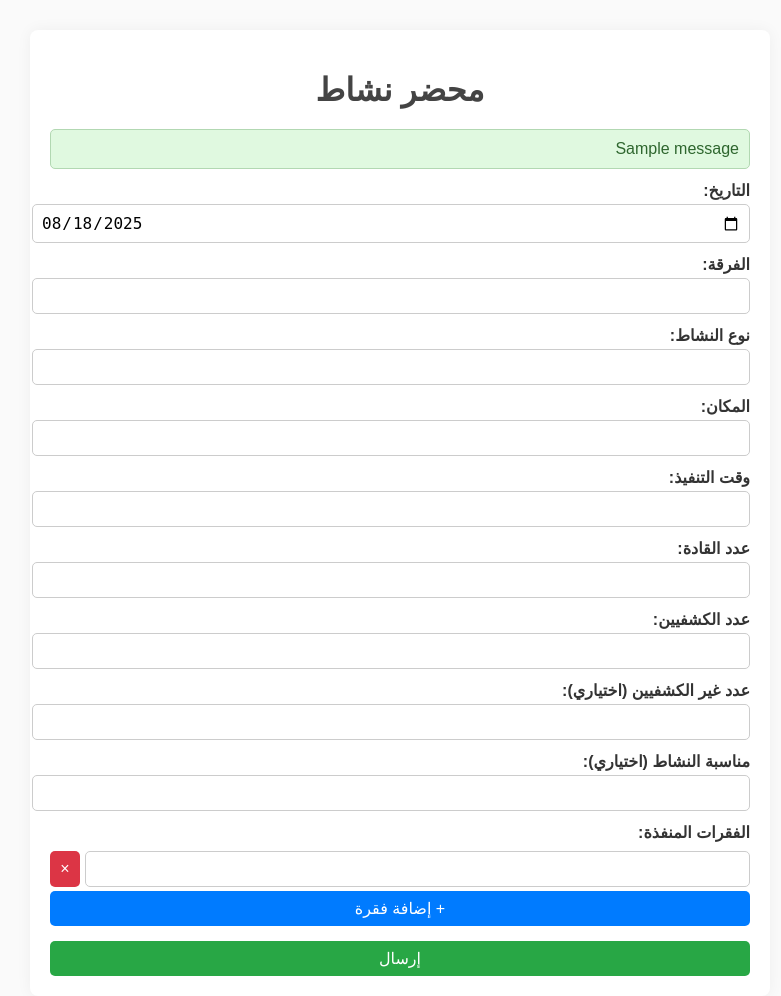
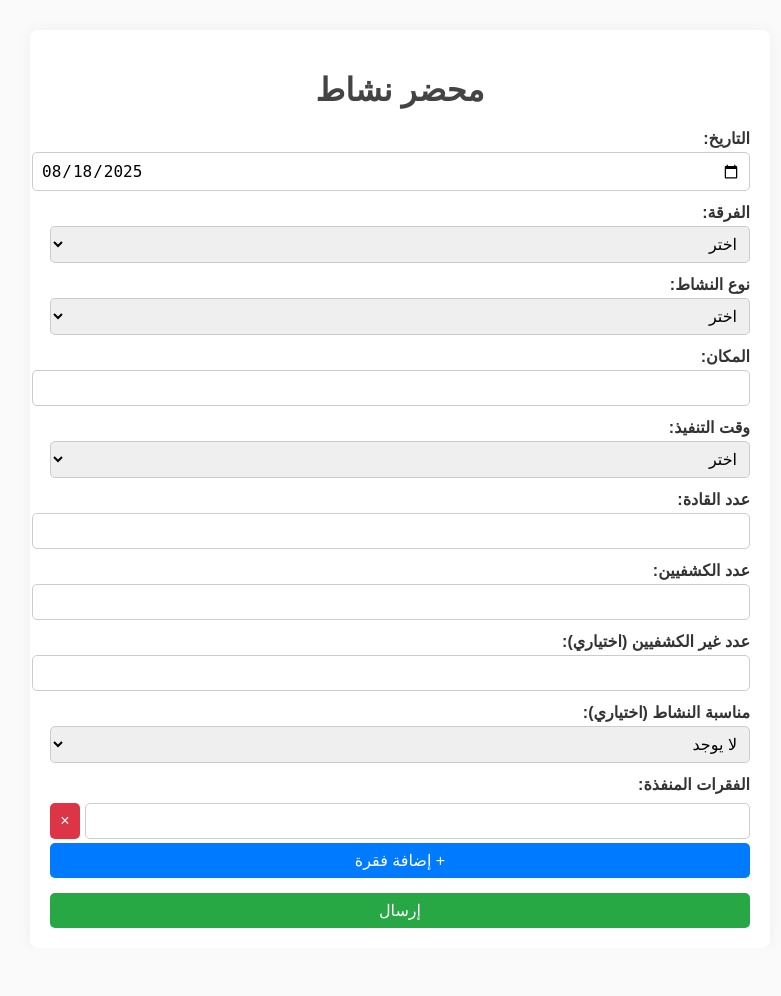
Before and after one commit to MhmdMC/Kashefe, a Flask app: page / in a window 1280 px wide. Shown: the whole page, without its empty margins (240-1021 px from the left). After the commit the page ends 928 px from the top, so only its background shows below. Run offline with Flask 3, Linux system fonts and the light colour scheme; one stand-in notice (Sample message) is shown; some libraries are stand-ins or nearby versions.

Commit message:
Update index.html

```diff
--- a/templates/index.html
+++ b/templates/index.html
@@ -4,6 +4,9 @@
   <meta charset="UTF-8">
   <meta name="viewport" content="width=device-width, initial-scale=1.0">
   <title>نموذج النشاط</title>
+
+  <!-- Choices.js CSS -->
+  <link rel="stylesheet" href="https://cdn.jsdelivr.net/npm/choices.js/public/assets/styles/choices.min.css">
   <style>
       body {
           font-family: sans-serif;
@@ -31,7 +34,7 @@
           margin-top: 12px;
           font-weight: bold;
       }
-        input, button {
+      input, select, button {
           width: 100%;
           padding: 8px;
           margin-top: 4px;
@@ -54,29 +57,9 @@
           flex: 0 0 auto;
           padding: 5px 10px;
       }
-        .success {
-            background: #e0f9e0;
-            padding: 10px;
-            border: 1px solid #b2d8b2;
-            margin-bottom: 10px;
-            border-radius: 5px;
-            color: #2e662e;
-        }
-        .error {
-            background: #fde0e0;
-            padding: 10px;
-            border: 1px solid #d8b2b2;
-            margin-bottom: 10px;
-            border-radius: 5px;
-            color: #662e2e;
-        }
       .add-btn {
           background: #007bff;
           color: white;
-            border: none;
-        }
-        .move-btn {
-            background: #ccc;
           border: none;
       }
       .remove-btn {
@@ -91,6 +74,17 @@
           margin-top: 15px;
           border: none;
       }
+
+      /* Fix dropdown arrow overlap in RTL */
+    .choices[data-type*="select-one"]::after {
+        left: 11px;       /* move arrow to the left */
+        right: auto;      /* disable default right */
+    }
+    .choices[data-type*="select-one"] .choices__inner {
+        padding-left: 2.5em;  /* add padding so text doesn't hit the arrow */
+        padding-right: 0.75em;
+    }
+
   </style>
 </head>
 <body>
@@ -98,19 +92,12 @@
 <div class="container">
   <h1>محضر نشاط</h1>
 
-    {% with messages = get_flashed_messages(with_categories=true) %}
-      {% for category, message in messages %}
-        <div class="{{ category }}">{{ message }}</div>
-      {% endfor %}
-    {% endwith %}
-
   <form method="POST">
       <label>التاريخ:</label>
-        <input type="date" name="date" value="{{ today }}">
+      <input type="date" name="date" value="{{ today }}" required>
 
       <label>الفرقة:</label>
-        <input list="group" id="eventInput" name="group">
-        <datalist id="group" required>
+      <select id="group" name="group" required>
           <option value="">اختر</option>
             <option>فوج الامام الباقر (ع)/ تفاحتا</option>
             <option>فوج الامام الباقر (ع)/ تفاحتا/مرحلة البراعم</option>
@@ -123,11 +110,10 @@
             <option>فوج الامام الباقر (ع)/ تفاحتا/امانة الموارد البشرية</option>
             <option>فوج الامام الباقر (ع)/ تفاحتا/امانة الاعلام</option>
             <option>فوج الامام الباقر (ع)/ تفاحتا/فرقة الخدمة المجتمعية</option>
-        </datalist>
+      </select>
 
       <label>نوع النشاط:</label>
-        <input list="activity_type" id="eventInput" name="activity_type">
-        <datalist id="activity_type" required>
+      <select id="activity_type" name="activity_type" required>
           <option value="">اختر</option>
             <option>برنامج لصلاة الجماعة</option>
             <option>إذاعة بيان ودعوة</option>
@@ -814,21 +800,20 @@
             <option>تدريب للفرقة الفنية</option>
             <option>تنظيم نشاط صناعة المجسمات</option>
             <option>تنظيم نشاط للرسومات</option>
-        </datalist>
+      </select>
 
       <label>المكان:</label>
       <input type="text" name="place" required>
 
       <label>وقت التنفيذ:</label>
-        <input list="time" id="eventInput" name="time">
-        <datalist id="time" required>
+      <select id="time" name="time" required>
           <option value="">اختر</option>
             <option>قبل الظهر</option>
             <option>بعد الظهر</option>
             <option>مساءً</option>
             <option>فجراً</option>
             <option>كامل اليوم</option>
-        </datalist>
+      </select>
 
       <label>عدد القادة:</label>
       <input type="number" name="leaders" required min="0">
@@ -840,8 +825,7 @@
       <input type="number" name="non_scouts" min="0">
 
       <label>مناسبة النشاط (اختياري):</label>
-        <input list="occasion" id="eventInput"  name="occasion">
-        <datalist id="occasion">
+      <select id="occasion" name="occasion">
           <option value="">لا يوجد</option>
             <option>ولادة الرسول(ص) وحفيده الصادق(ع) (يوم القائد)</option>
             <option>شهادة الرسول(ص) وحفيديه المجتبى(ع) والرضا(ع)</option>
@@ -901,7 +885,7 @@
             <option>وفاة أم البنين (ع)</option>
             <option>عيد الجيش</option>
             <option>ذكرى شهادة الامين العام سيد شهداء الأمة</option>
-        </datalist>
+      </select>
 
       <label>الفقرات المنفذة:</label>
       <div id="paragraphs"></div>
@@ -911,7 +895,16 @@
   </form>
 </div>
 
+<!-- Choices.js -->
+<script src="https://cdn.jsdelivr.net/npm/choices.js/public/assets/scripts/choices.min.js"></script>
 <script>
+  // Enable searchable selects
+  new Choices("#group", { searchEnabled: true, placeholder: true, searchPlaceholderValue: "ابحث..." });
+  new Choices("#activity_type", { searchEnabled: true });
+  new Choices("#time", { searchEnabled: true });
+  new Choices("#occasion", { searchEnabled: true });
+
+  // Dynamic paragraphs
   function addParagraph(value = "") {
       const container = document.getElementById("paragraphs");
       const div = document.createElement("div");
@@ -922,27 +915,11 @@ function addParagraph(value = "") {
       `;
       container.appendChild(div);
   }
-
   function removeParagraph(btn) {
       btn.parentElement.remove();
   }
-
-function moveUp(btn) {
-    const item = btn.parentElement;
-    if (item.previousElementSibling) {
-        item.parentElement.insertBefore(item, item.previousElementSibling);
-    }
-}
-
-function moveDown(btn) {
-    const item = btn.parentElement;
-    if (item.nextElementSibling) {
-        item.parentElement.insertBefore(item.nextElementSibling, item);
-    }
-}
-
   window.onload = function() {
-    addParagraph(); // Start with one empty paragraph
+      addParagraph(); // Start with one
   }
 </script>
 
```
Lines whose indentation alone changed are shown as unchanged.
